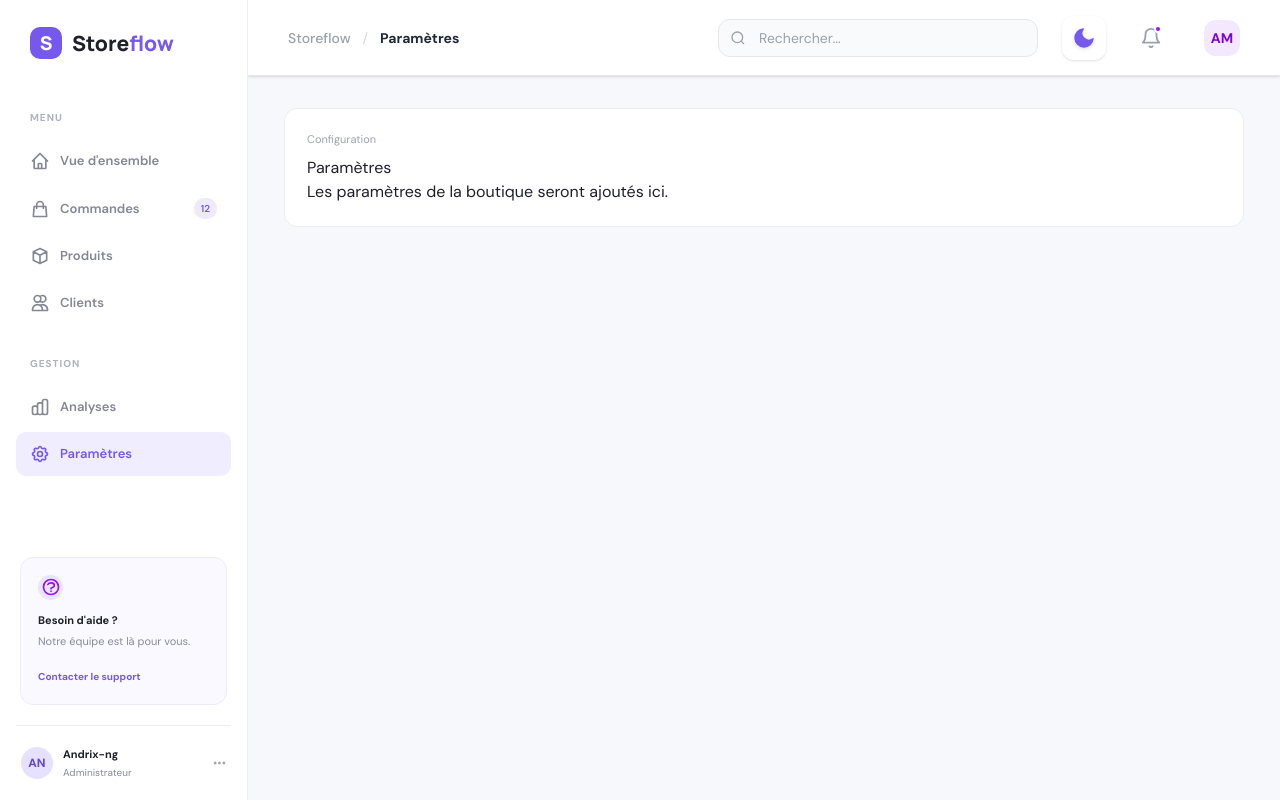
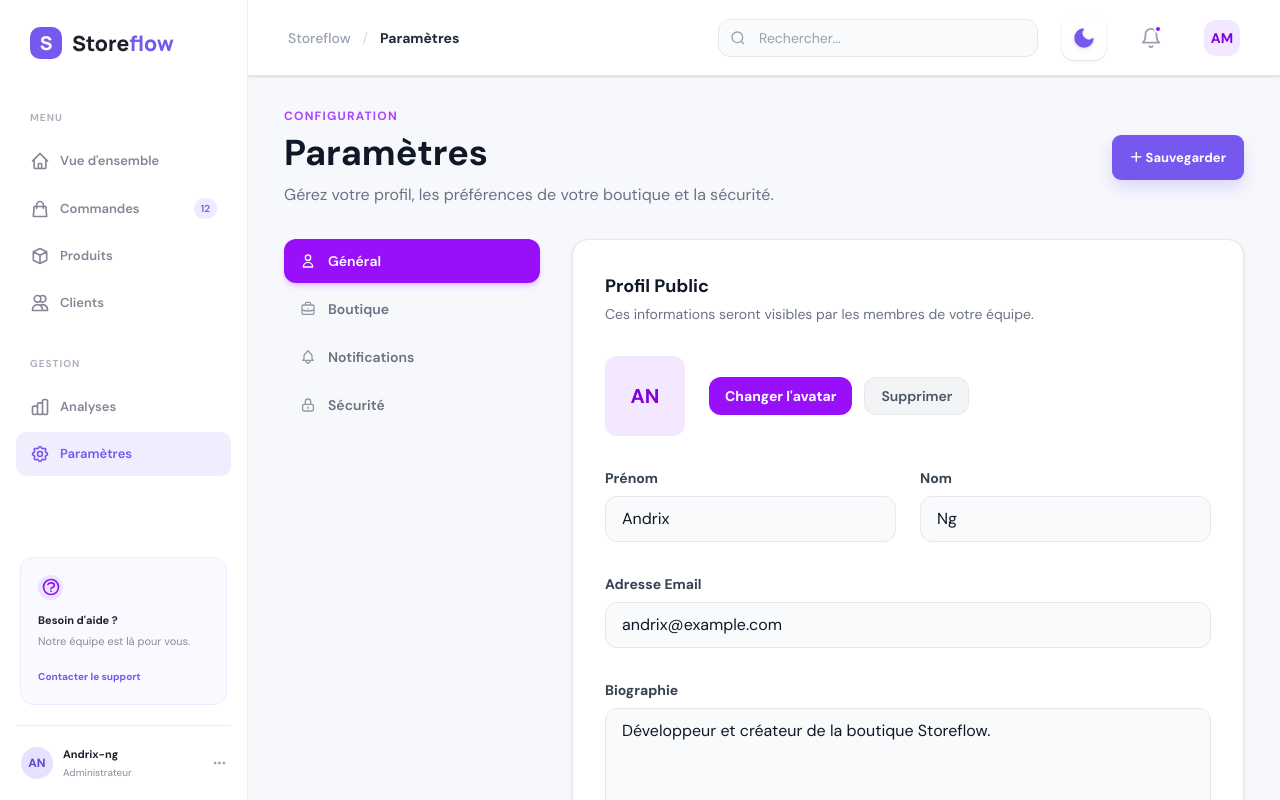
Before and after one commit to AndrixNg1/Nuxt.Shop-dashboard, a Nuxt app: page /settings in a window 1280 px wide. Built offline with nearby package versions, Linux system fonts and the light colour scheme.

Commit message:
feat: implement settings page with profile configuration

```diff
--- a/app/pages/settings.vue
+++ b/app/pages/settings.vue
@@ -1,7 +1,117 @@
+<script setup lang="ts">
+import { ref } from 'vue';
+import CatalogPageHeader from '~/components/catalog/CatalogPageHeader.vue';
+import UserAvatar from '~/components/ui/UserAvatar.vue';
+
+useHead({
+  title: 'Paramètres — Storeflow',
+  meta: [{ name: 'description', content: 'Gérez la configuration de votre boutique.' }]
+});
+
+const tabs = [
+  { id: 'general', label: 'Général', icon: '<svg class="w-4 h-4" fill="none" stroke="currentColor" viewBox="0 0 24 24"><path stroke-linecap="round" stroke-linejoin="round" stroke-width="2" d="M16 7a4 4 0 11-8 0 4 4 0 018 0zM12 14a7 7 0 00-7 7h14a7 7 0 00-7-7z"/></svg>' },
+  { id: 'store', label: 'Boutique', icon: '<svg class="w-4 h-4" fill="none" stroke="currentColor" viewBox="0 0 24 24"><path stroke-linecap="round" stroke-linejoin="round" stroke-width="2" d="M21 13.255A23.931 23.931 0 0112 15c-3.183 0-6.22-.62-9-1.745M16 6V4a2 2 0 00-2-2h-4a2 2 0 00-2 2v2m4 6h.01M5 20h14a2 2 0 002-2V8a2 2 0 00-2-2H5a2 2 0 00-2 2v10a2 2 0 002 2z"/></svg>' },
+  { id: 'notifications', label: 'Notifications', icon: '<svg class="w-4 h-4" fill="none" stroke="currentColor" viewBox="0 0 24 24"><path stroke-linecap="round" stroke-linejoin="round" stroke-width="2" d="M15 17h5l-1.405-1.405A2.032 2.032 0 0118 14.158V11a6.002 6.002 0 00-4-5.659V5a2 2 0 10-4 0v.341C7.67 6.165 6 8.388 6 11v3.159c0 .538-.214 1.055-.595 1.436L4 17h5m6 0v1a3 3 0 11-6 0v-1m6 0H9"/></svg>' },
+  { id: 'security', label: 'Sécurité', icon: '<svg class="w-4 h-4" fill="none" stroke="currentColor" viewBox="0 0 24 24"><path stroke-linecap="round" stroke-linejoin="round" stroke-width="2" d="M12 15v2m-6 4h12a2 2 0 002-2v-6a2 2 0 00-2-2H6a2 2 0 00-2 2v6a2 2 0 002 2zm10-10V7a4 4 0 00-8 0v4h8z"/></svg>' },
+];
+
+const activeTab = ref('general');
+
+// Form data (mock)
+const profileForm = ref({
+  firstName: 'Andrix',
+  lastName: 'Ng',
+  email: 'andrix@example.com',
+  bio: 'Développeur et créateur de la boutique Storeflow.',
+});
+
+const saveChanges = () => {
+  console.log('Paramètres sauvegardés');
+  // Logic to save
+};
+</script>
+
 <template>
-    <section class="panel">
-        <p class="eyebrow">Configuration</p>
-        <h1>Paramètres</h1>
-        <p>Les paramètres de la boutique seront ajoutés ici.</p>
-    </section>
+  <div class="flex h-full flex-col gap-8">
+    <CatalogPageHeader
+      eyebrow="Configuration"
+      title="Paramètres"
+      description="Gérez votre profil, les préférences de votre boutique et la sécurité."
+      action-label="Sauvegarder"
+      @action="saveChanges"
+    />
+
+    <div class="flex flex-col lg:flex-row gap-8 items-start">
+      <!-- Sidebar / Tabs -->
+      <aside class="w-full lg:w-64 shrink-0 flex flex-col gap-1">
+        <button
+          v-for="tab in tabs"
+          :key="tab.id"
+          @click="activeTab = tab.id"
+          class="flex items-center gap-3 w-full px-4 py-3 rounded-xl text-sm font-semibold transition-all duration-200 text-left"
+          :class="activeTab === tab.id
+            ? 'bg-purple-600 text-white shadow-md shadow-purple-500/25'
+            : 'text-gray-500 dark:text-gray-400 hover:bg-gray-100 dark:hover:bg-gray-800 hover:text-gray-900 dark:hover:text-white'"
+        >
+          <span v-html="tab.icon" :class="activeTab === tab.id ? 'opacity-100' : 'opacity-70'"></span>
+          {{ tab.label }}
+        </button>
+      </aside>
+
+      <!-- Main Content Area -->
+      <div class="flex-1 w-full bg-white dark:bg-[#20202d] rounded-2xl border border-gray-200 dark:border-gray-800 shadow-sm overflow-hidden">
+
+        <!-- Tab: Général -->
+        <div v-if="activeTab === 'general'" class="p-6 sm:p-8 flex flex-col gap-8">
+          <div>
+            <h3 class="text-lg font-bold text-gray-900 dark:text-white mb-1">Profil Public</h3>
+            <p class="text-sm text-gray-500 dark:text-gray-400">Ces informations seront visibles par les membres de votre équipe.</p>
+          </div>
+
+          <div class="flex items-center gap-6">
+            <UserAvatar initials="AN" class="!w-20 !h-20 text-xl" />
+            <div class="flex gap-3">
+              <button class="px-4 py-2 text-sm font-bold rounded-xl bg-purple-600 text-white hover:bg-purple-700 transition-colors focus:outline-none">Changer l'avatar</button>
+              <button class="px-4 py-2 text-sm font-semibold rounded-xl bg-gray-100 dark:bg-[#1b1a26] text-gray-600 dark:text-gray-300 border border-gray-200 dark:border-gray-700 hover:border-gray-300 dark:hover:border-gray-600 transition-colors focus:outline-none">Supprimer</button>
+            </div>
+          </div>
+
+          <div class="grid grid-cols-1 sm:grid-cols-2 gap-6">
+            <div class="flex flex-col gap-2">
+              <label for="firstName" class="text-sm font-bold text-gray-700 dark:text-gray-300">Prénom</label>
+              <input id="firstName" v-model="profileForm.firstName" type="text" class="px-4 py-2.5 bg-gray-50 dark:bg-[#1b1a26] border border-gray-200 dark:border-gray-700 rounded-xl text-gray-900 dark:text-white focus:outline-none focus:ring-2 focus:ring-purple-500 transition-colors w-full">
+            </div>
+            <div class="flex flex-col gap-2">
+              <label for="lastName" class="text-sm font-bold text-gray-700 dark:text-gray-300">Nom</label>
+              <input id="lastName" v-model="profileForm.lastName" type="text" class="px-4 py-2.5 bg-gray-50 dark:bg-[#1b1a26] border border-gray-200 dark:border-gray-700 rounded-xl text-gray-900 dark:text-white focus:outline-none focus:ring-2 focus:ring-purple-500 transition-colors w-full">
+            </div>
+          </div>
+
+          <div class="flex flex-col gap-2">
+            <label for="email" class="text-sm font-bold text-gray-700 dark:text-gray-300">Adresse Email</label>
+            <input id="email" v-model="profileForm.email" type="email" class="px-4 py-2.5 bg-gray-50 dark:bg-[#1b1a26] border border-gray-200 dark:border-gray-700 rounded-xl text-gray-900 dark:text-white focus:outline-none focus:ring-2 focus:ring-purple-500 transition-colors w-full">
+          </div>
+
+          <div class="flex flex-col gap-2">
+            <label for="bio" class="text-sm font-bold text-gray-700 dark:text-gray-300">Biographie</label>
+            <textarea id="bio" v-model="profileForm.bio" rows="4" class="px-4 py-2.5 bg-gray-50 dark:bg-[#1b1a26] border border-gray-200 dark:border-gray-700 rounded-xl text-gray-900 dark:text-white focus:outline-none focus:ring-2 focus:ring-purple-500 transition-colors w-full resize-none"></textarea>
+            <p class="text-xs text-gray-500 dark:text-gray-400">Brève description pour votre profil. Maximum 200 caractères.</p>
+          </div>
+        </div>
+
+        <!-- Placeholder for other tabs -->
+        <div v-else class="p-6 sm:p-8 flex flex-col items-center justify-center text-center min-h-[400px]">
+          <div class="w-16 h-16 rounded-2xl bg-gray-100 dark:bg-gray-800 flex items-center justify-center mb-4 text-gray-400" v-html="tabs.find(t => t.id === activeTab)?.icon"></div>
+          <h3 class="text-lg font-bold text-gray-900 dark:text-white mb-2">Section en construction</h3>
+          <p class="text-sm text-gray-400">Les paramètres pour "{{ tabs.find(t => t.id === activeTab)?.label }}" seront bientôt disponibles.</p>
+        </div>
+
+        <!-- Footer actions -->
+        <div class="p-6 bg-gray-50 dark:bg-[#1b1a26]/50 border-t border-gray-100 dark:border-gray-800/60 flex items-center justify-end gap-3">
+          <button class="px-5 py-2.5 text-sm font-semibold text-gray-600 dark:text-gray-300 hover:bg-gray-200 dark:hover:bg-gray-800 rounded-xl transition-colors">Annuler</button>
+          <button @click="saveChanges" class="px-5 py-2.5 text-sm font-bold text-white bg-purple-600 hover:bg-purple-700 shadow-md shadow-purple-500/20 rounded-xl transition-all duration-200 hover:-translate-y-0.5">Sauvegarder les modifications</button>
+        </div>
+      </div>
+    </div>
+  </div>
 </template>
```
